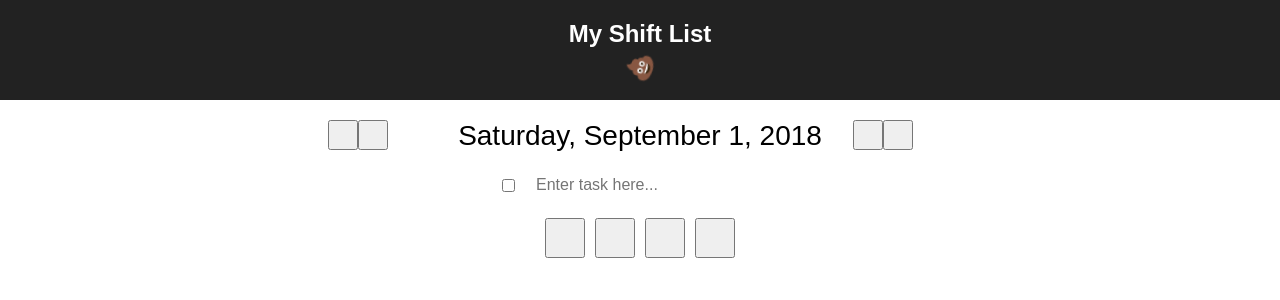
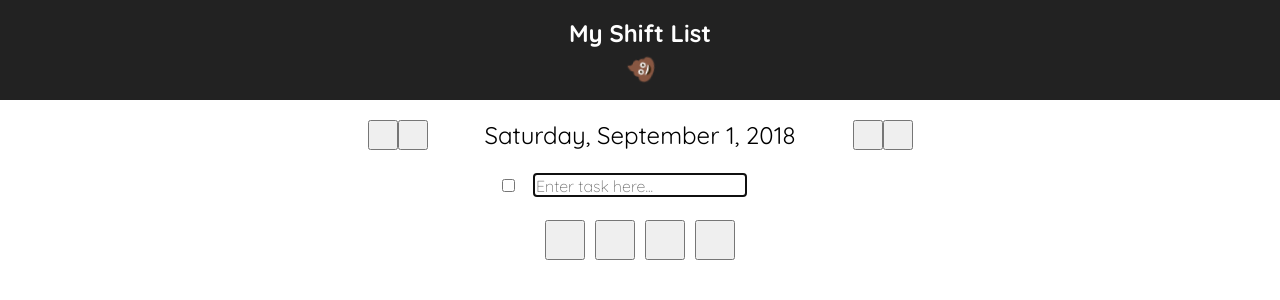
Before and after one commit to Tyguy160/shift-list, a React (Create React App) app: page / in a window 1280 px wide. Both pictures are taken after a click on the button 565 px from the left and 208 px from the top of the page. Shown: the top 300 px of the page. Built offline with nearby package versions, Linux system fonts and the light colour scheme; some icons are missing.

Commit message:
Fixed mobile layout and added focus on task after adding

```diff
--- a/src/components/ControlPanel.js
+++ b/src/components/ControlPanel.js
@@ -6,7 +6,7 @@ function ControlPanel(props) {
   return (
     <div className="controlPanel">
       <button
-        onClick={() => props.addTask()}
+        onClick={e => props.addTask(e)}
         className="addTask controlPanelButton"
       >
         <i className="icon mdi mdi-plus mdi-24px" />
--- a/src/components/Task.js
+++ b/src/components/Task.js
@@ -14,7 +14,6 @@ function Task(props) {
       className="task"
       onSubmit={e => {
         e.preventDefault();
-        props.addTask();
       }}
     >
       <div className="taskStatus">
@@ -41,7 +40,7 @@ function Task(props) {
         onKeyPress={e => {
           if (e.which === 13) {
             e.preventDefault();
-            props.addTask();
+            props.addTask(e);
           }
         }}
         onChange={e => props.updateTaskDescription(e, props.taskID)}
--- a/src/components/TaskContainer.js
+++ b/src/components/TaskContainer.js
@@ -3,6 +3,7 @@ import DateDisplay from "./DateDisplay";
 import TaskList from "./TaskList";
 import ControlPanel from "./ControlPanel";
 import "../styles/TaskContainer.css";
+import ReactDOM from "react-dom";
 
 class TaskContainer extends Component {
   constructor(props) {
@@ -58,9 +59,12 @@ class TaskContainer extends Component {
     });
   };
 
-  addTask() {
+  // Add a new task to the state
+  addTask(e) {
     const date = this.state.currentDate.toString();
-    this.setState({
+    let event = e.currentTarget;
+    this.setState(
+      {
         lists: {
           ...this.state.lists,
           [date]: [
@@ -71,7 +75,30 @@ class TaskContainer extends Component {
             }
           ]
         }
-    });
+      },
+      () => {
+        // Access the task list from DOM
+        let taskList = ReactDOM.findDOMNode(event.parentNode.parentNode);
+
+        // Pull in a node list of all descriptions
+        let taskDescriptions = taskList.querySelectorAll(".taskDescription");
+
+        // Get the task description of the last added task
+        let lastAddedTask = taskDescriptions[taskDescriptions.length - 1];
+
+        // Focus on the last added task
+        lastAddedTask.focus();
+      }
+      // e => {
+      //   console.log(e);
+      //   if (e) {
+      //     console.log(
+      //       e.target.parentNode.parentNode.lastChild.childNodes.item(1)
+      //     );
+      //     e.target.parentNode.parentNode.lastChild.childNodes.item(1).focus();
+      //   }
+      // }
+    );
   }
 
   updateTaskStatus(e, taskID) {
--- a/src/styles/App.css
+++ b/src/styles/App.css
@@ -1,3 +1,5 @@
+@import url("https://fonts.googleapis.com/css?family=Quicksand:300,400,500,700");
+
 .App {
   text-align: center;
   font-family: "Quicksand", sans-serif;
--- a/src/styles/DateDisplay.css
+++ b/src/styles/DateDisplay.css
@@ -1,9 +1,9 @@
 .dateDisplay {
   font-weight: 400;
-  font-size: 28px;
+  font-size: 1.5em;
   display: grid;
   grid-template-areas: "leftPad backInTime date forwardInTime rightPad";
-  grid-template-columns: 1fr 100px minmax(425px, 0.2fr) 100px 1fr;
+  grid-template-columns: 1fr 60px minmax(425px, 0.2fr) 60px 1fr;
 }
 
 .reverseTime {
@@ -30,18 +30,13 @@
 }
 
 @media screen and (max-width: 625px) {
-  .bigStepBackward {
-    display: none;
-  }
-  .bigStepForward {
-    display: none;
-  }
   .dateDisplay {
-    grid-template-columns: 1fr 30px minmax(400px, 0.2fr) 30px 1fr;
+    font-size: 1.3em;
+    grid-template-columns: 1fr 60px minmax(300px, 0.2fr) 60px 1fr;
   }
 }
 
-@media screen and (max-width: 400px) {
+@media screen and (max-width: 500px) {
   .bigStepBackward {
     display: none;
   }
```
Lines whose indentation alone changed are shown as unchanged.
